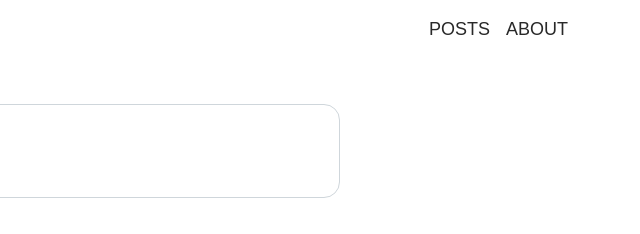
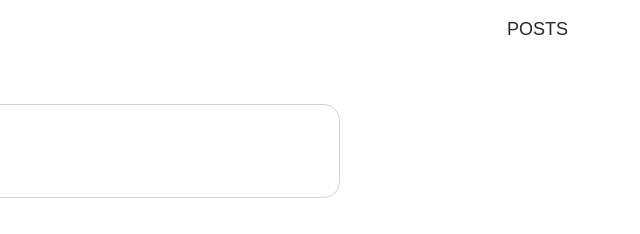
Before and after one commit to snowjang24/jsnow-dev-blog, a Gatsby site: page /posts/BEM-Intro in a window 1280 px wide. Shown: the top 234 px of the page, 640-1280 px from the left. Built offline with nearby package versions, Linux system fonts and the light colour scheme; Gatsby itself is replaced by a stand-in of ours; some packages are replaced by stand-ins of ours; a web font is replaced by a local one.

Commit message:
fix: remove about page

```diff
--- a/src/components/Header/Header.js
+++ b/src/components/Header/Header.js
@@ -5,6 +5,10 @@ import * as Styled from "./styled";
 import jsnow_logo from "../../../static/jsnow_logo.svg";
 
 export default ({ className }) => {
+  const routes = [
+    { name: "POSTS", url: "/posts" }
+    // { name: "ABOUT", url: "/about" }
+  ];
   return (
     <Styled.Header className={className}>
       <div className="logo-container">
@@ -13,12 +17,11 @@ export default ({ className }) => {
         </Link>
       </div>
       <Styled.Navbar className="navbar">
-        <li className="btn-container">
-          <Link to="/posts">Posts</Link>
-        </li>
-        <li className="btn-container">
-          <Link to="/about">About</Link>
-        </li>
+        {routes.map(route => (
+          <li className="btn-container">
+            <Link to={route.url}>{route.name}</Link>
+          </li>
+        ))}
       </Styled.Navbar>
     </Styled.Header>
   );
```
